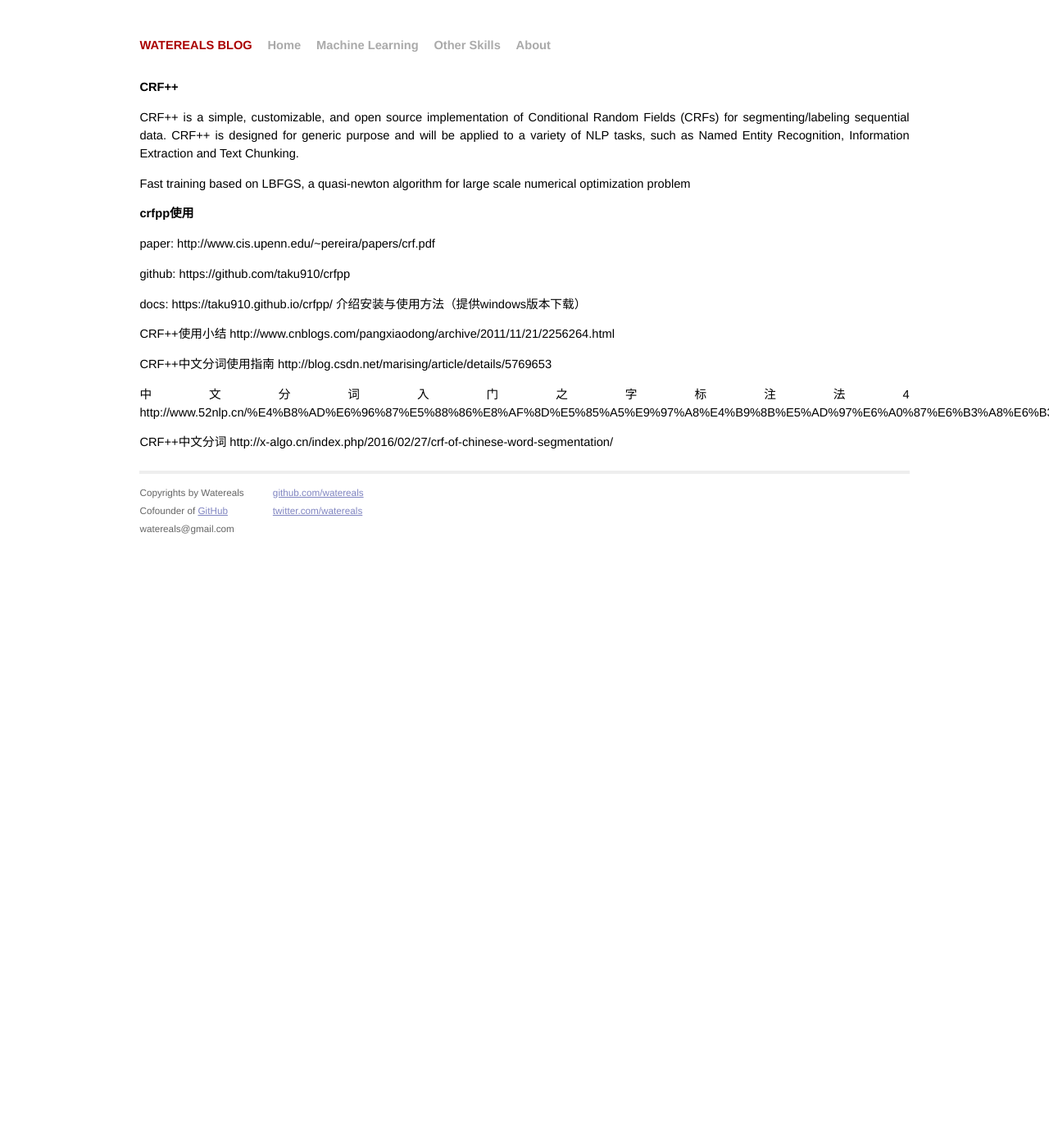
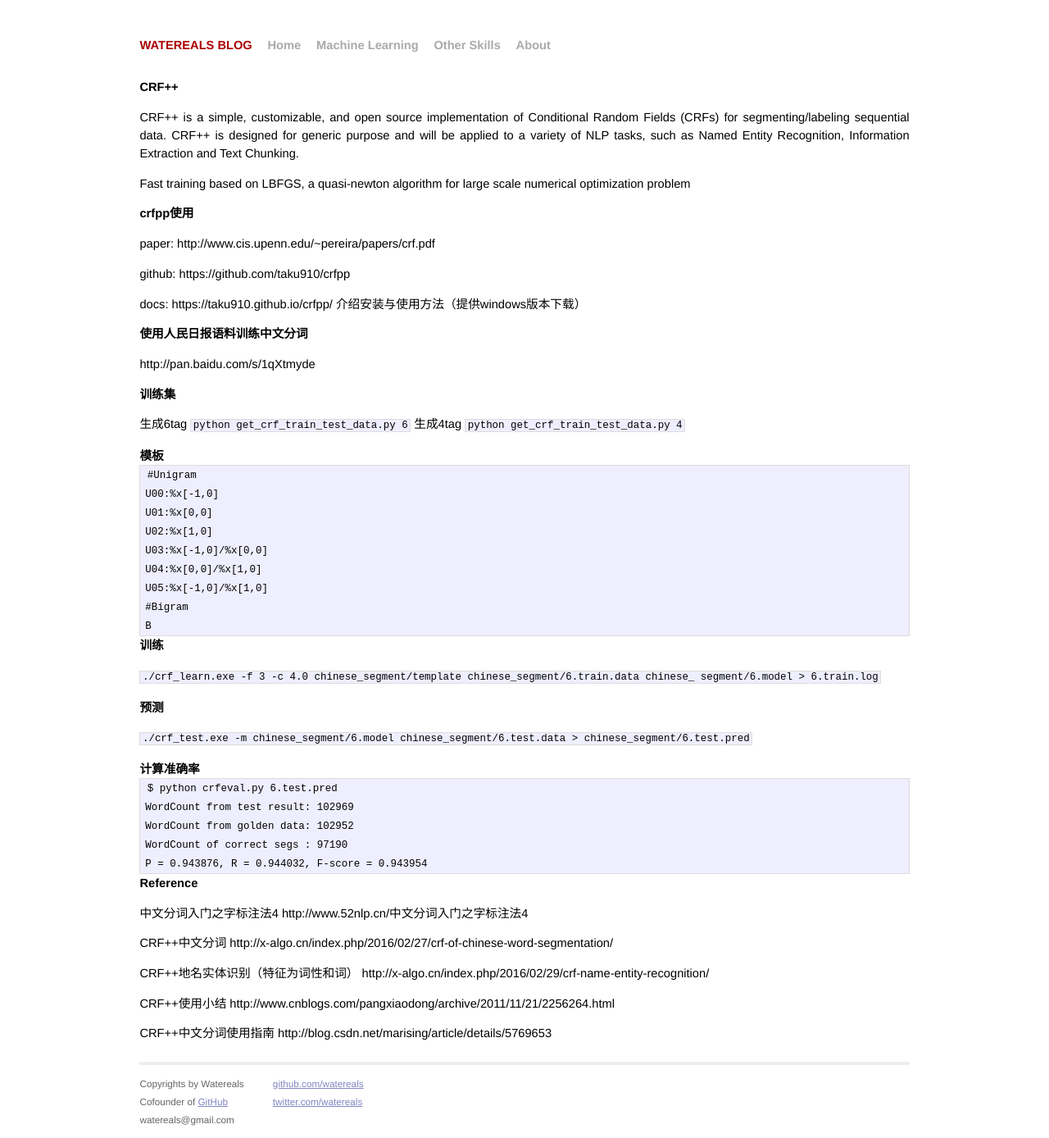
Before and after one commit to watereals/watereals.github.io, a Jekyll site: the page built from _posts/2017-05-08-crfpp.md, in a window 1280 px wide. Shown: the whole page at 82% size. Built offline with Jekyll 4.4.1, drawn with Linux system fonts in a browser that asks for light colours; before the commit the page ends 944 px from its top, so only the background shows below that.

Commit message:
modify crfpp

```diff
--- a/_posts/2017-05-08-crfpp.md
+++ b/_posts/2017-05-08-crfpp.md
@@ -1,6 +1,6 @@
 ---
 layout: post
-title: xgboost使用
+title: CRF++使用
 mathjax: true
 ---
 
@@ -18,14 +18,57 @@
 
 docs:   https://taku910.github.io/crfpp/ 介绍安装与使用方法（提供windows版本下载）
 
+## 使用人民日报语料训练中文分词
+
+http://pan.baidu.com/s/1qXtmyde
+
+### 训练集
+生成6tag
+`python get_crf_train_test_data.py 6`
+生成4tag
+`python get_crf_train_test_data.py 4`
+
+### 模板
+
+    #Unigram
+    U00:%x[-1,0]
+    U01:%x[0,0]
+    U02:%x[1,0]
+    U03:%x[-1,0]/%x[0,0]
+    U04:%x[0,0]/%x[1,0]
+    U05:%x[-1,0]/%x[1,0]
+    #Bigram
+    B
+
+### 训练
+
+`./crf_learn.exe -f 3 -c 4.0 chinese_segment/template chinese_segment/6.train.data chinese_                 segment/6.model > 6.train.log`
+
+### 预测
+
+`./crf_test.exe -m chinese_segment/6.model chinese_segment/6.test.data > chinese_segment/6.test.pred`
+
+### 计算准确率
+
+    $ python crfeval.py 6.test.pred
+    WordCount from test result: 102969
+    WordCount from golden data: 102952
+    WordCount of correct segs : 97190
+    P = 0.943876, R = 0.944032, F-score = 0.943954
+
+## Reference
+
+中文分词入门之字标注法4
+http://www.52nlp.cn/中文分词入门之字标注法4
+
+CRF++中文分词
+http://x-algo.cn/index.php/2016/02/27/crf-of-chinese-word-segmentation/
+
+CRF++地名实体识别（特征为词性和词）
+http://x-algo.cn/index.php/2016/02/29/crf-name-entity-recognition/
+
 CRF++使用小结
 http://www.cnblogs.com/pangxiaodong/archive/2011/11/21/2256264.html
 
 CRF++中文分词使用指南
 http://blog.csdn.net/marising/article/details/5769653
-
-中文分词入门之字标注法4
-http://www.52nlp.cn/%E4%B8%AD%E6%96%87%E5%88%86%E8%AF%8D%E5%85%A5%E9%97%A8%E4%B9%8B%E5%AD%97%E6%A0%87%E6%B3%A8%E6%B3%954
-
-CRF++中文分词
-http://x-algo.cn/index.php/2016/02/27/crf-of-chinese-word-segmentation/
```
